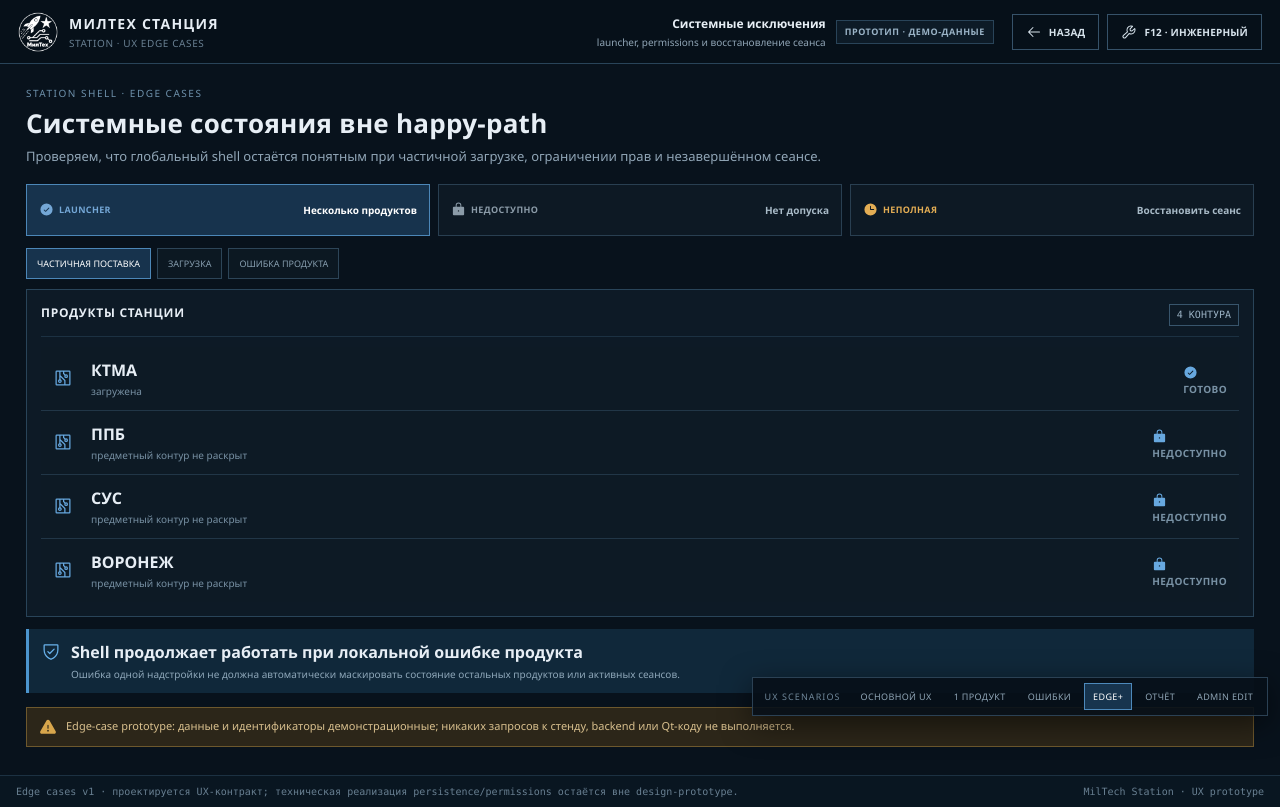
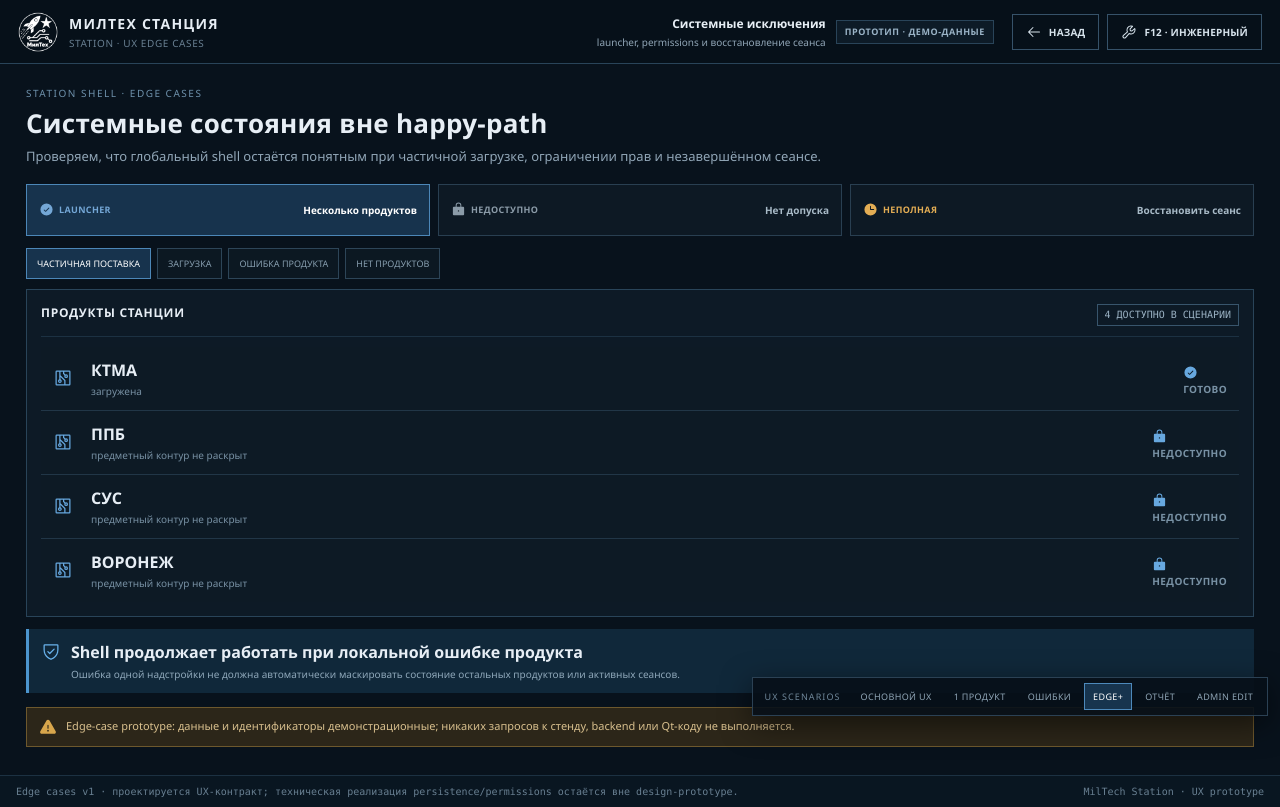
Before and after one commit to Anatolichka2202/KPA-YALK_MODULE, a React (Vite) app in the folder design-prototype/: page / in a window 1280 px wide. Both pictures are taken after a click on the button "EDGE+". Built offline with nearby package versions, Linux system fonts and the light colour scheme.

Commit message:
design: add empty product launcher state

```diff
--- a/design-prototype/src/v1/edgeCasesV2.jsx
+++ b/design-prototype/src/v1/edgeCasesV2.jsx
@@ -21,7 +21,7 @@ function DemoNotice() {
 
 function MultiProductState() {
   const [state, setState] = useState("partial");
-  const products = state === "loading" ? [
+  const products = state === "empty" ? [] : state === "loading" ? [
     ["КТМА", "загрузка", "RUNNING"], ["ППБ", "ожидание", "UNAVAILABLE"], ["СУС", "ожидание", "UNAVAILABLE"], ["ВОРОНЕЖ", "ожидание", "UNAVAILABLE"],
   ] : state === "error" ? [
     ["КТМА", "загружена", "READY"], ["ППБ", "не описан в текущей UX-спеке", "UNAVAILABLE"], ["СУС", "ошибка загрузки продукта · DEMO", "ERROR"], ["ВОРОНЕЖ", "не описан в текущей UX-спеке", "UNAVAILABLE"],
@@ -29,9 +29,11 @@ function MultiProductState() {
     ["КТМА", "загружена", "READY"], ["ППБ", "предметный контур не раскрыт", "UNAVAILABLE"], ["СУС", "предметный контур не раскрыт", "UNAVAILABLE"], ["ВОРОНЕЖ", "предметный контур не раскрыт", "UNAVAILABLE"],
   ];
   return <div>
-    <div className="edge-state-switch"><button className={state === "partial" ? "active" : ""} onClick={() => setState("partial")}>ЧАСТИЧНАЯ ПОСТАВКА</button><button className={state === "loading" ? "active" : ""} onClick={() => setState("loading")}>ЗАГРУЗКА</button><button className={state === "error" ? "active" : ""} onClick={() => setState("error")}>ОШИБКА ПРОДУКТА</button></div>
-    <Panel title="ПРОДУКТЫ СТАНЦИИ" badge={<span className="ds-counter">4 КОНТУРА</span>}><div className="edge-product-list">{products.map(([name, detail, status]) => <div key={name}><Circuitry /><div><b>{name}</b><span>{detail}</span></div><StatusBadge status={status} /></div>)}</div></Panel>
-    <div className="edge-rule"><ShieldCheck /><div><b>Shell продолжает работать при локальной ошибке продукта</b><span>Ошибка одной надстройки не должна автоматически маскировать состояние остальных продуктов или активных сеансов.</span></div></div>
+    <div className="edge-state-switch"><button className={state === "partial" ? "active" : ""} onClick={() => setState("partial")}>ЧАСТИЧНАЯ ПОСТАВКА</button><button className={state === "loading" ? "active" : ""} onClick={() => setState("loading")}>ЗАГРУЗКА</button><button className={state === "error" ? "active" : ""} onClick={() => setState("error")}>ОШИБКА ПРОДУКТА</button><button className={state === "empty" ? "active" : ""} onClick={() => setState("empty")}>НЕТ ПРОДУКТОВ</button></div>
+    <Panel title="ПРОДУКТЫ СТАНЦИИ" badge={<span className="ds-counter">{products.length} ДОСТУПНО В СЦЕНАРИИ</span>}>
+      {state === "empty" ? <div className="edge-empty-state"><Circuitry /><div><StatusBadge status="UNAVAILABLE" label="НЕТ ДОСТУПНЫХ ПРОДУКТОВ" /><h2>Рабочие продукты не загружены</h2><p>Station shell остаётся доступным для диагностики состояния установки, но оператору не показываются выдуманные рабочие задачи.</p><CommandButton>ОБНОВИТЬ СОСТОЯНИЕ · ПРОТОТИП</CommandButton></div></div> : <div className="edge-product-list">{products.map(([name, detail, status]) => <div key={name}><Circuitry /><div><b>{name}</b><span>{detail}</span></div><StatusBadge status={status} /></div>)}</div>}
+    </Panel>
+    <div className="edge-rule"><ShieldCheck /><div><b>{state === "empty" ? "Пустой launcher — отдельное состояние, а не ошибка каждого продукта" : "Shell продолжает работать при локальной ошибке продукта"}</b><span>{state === "empty" ? "Интерфейс сообщает отсутствие доступных продуктов и не создаёт фиктивные предметные функции." : "Ошибка одной надстройки не должна автоматически маскировать состояние остальных продуктов или активных сеансов."}</span></div></div>
   </div>;
 }
 
```
